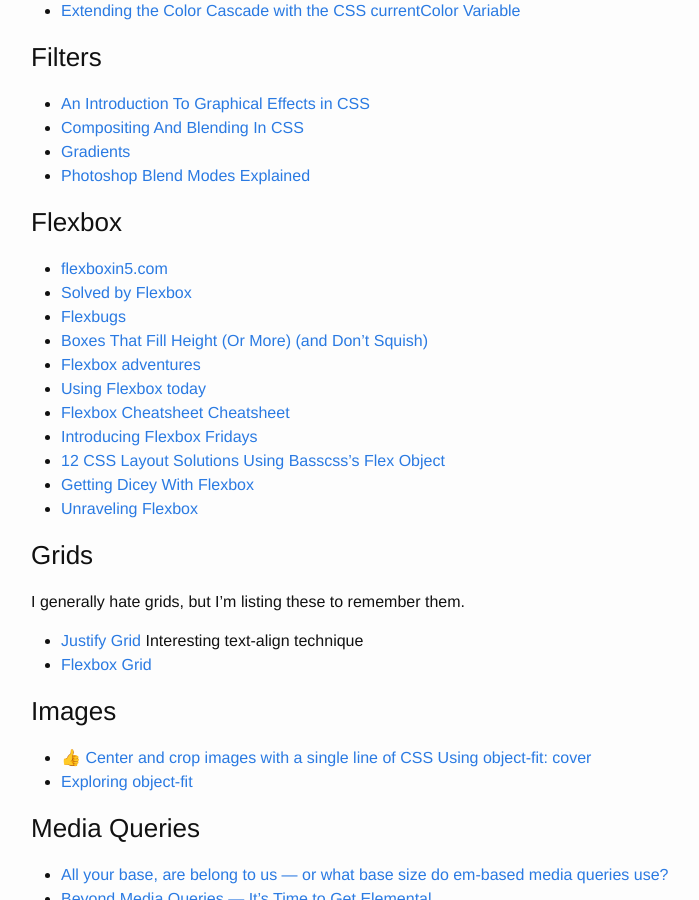
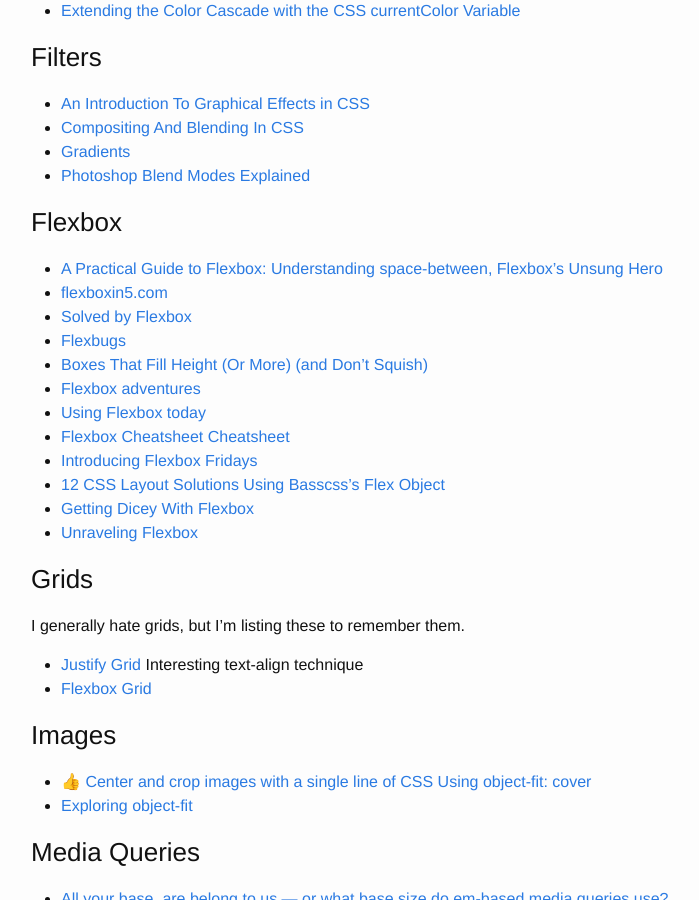
Before and after one commit to brownerd/brownerd.github.io, a Jekyll site: the page built from _posts/2015-01-01-reading-list-2015.md, in a window 1280 px wide and 900 px high, scrolled down 4677 px. Shown: the whole window, without its empty margins (239-938 px from the left). Built offline with Jekyll 4.4.1, drawn with Linux system fonts in a browser that asks for light colours; emoji names are drawn with the system emoji font.

Commit message:
flexbox space between

```diff
--- a/_posts/2015-01-01-reading-list-2015.md
+++ b/_posts/2015-01-01-reading-list-2015.md
@@ -247,6 +247,7 @@ Here are the agencies, people and sites that I was most influenced by in 2015
 
 
 ### Flexbox
+- [A Practical Guide to Flexbox: Understanding space-between, Flexbox's Unsung Hero](http://codepen.io/noahblon/blog/a-practical-guide-to-flexbox-understanding-space-between-the-unsung-hero)
 - [flexboxin5.com](http://flexboxin5.com/)
 - [Solved by Flexbox](http://philipwalton.github.io/solved-by-flexbox/)
 - [Flexbugs](https://github.com/philipwalton/flexbugs)
```
